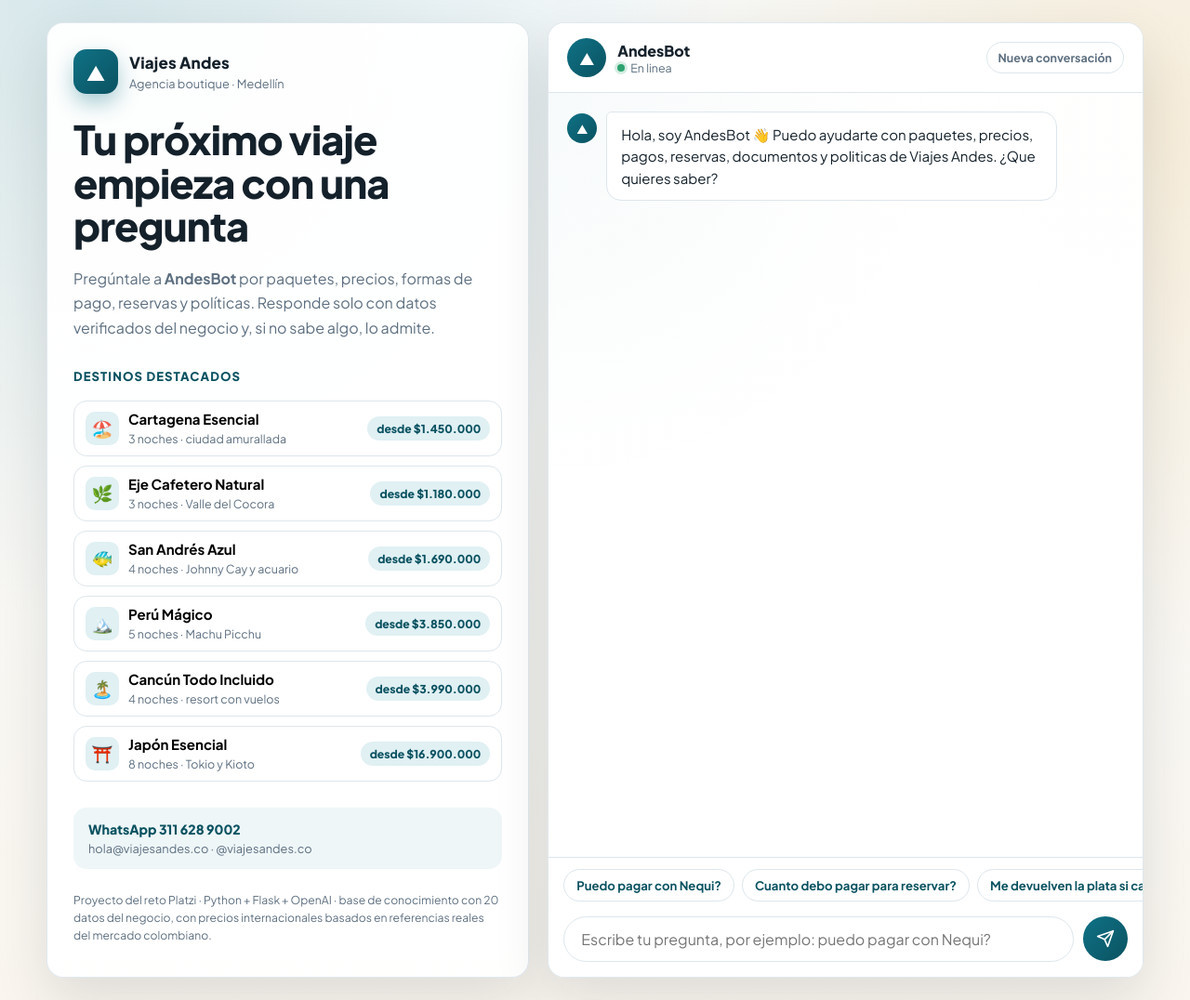
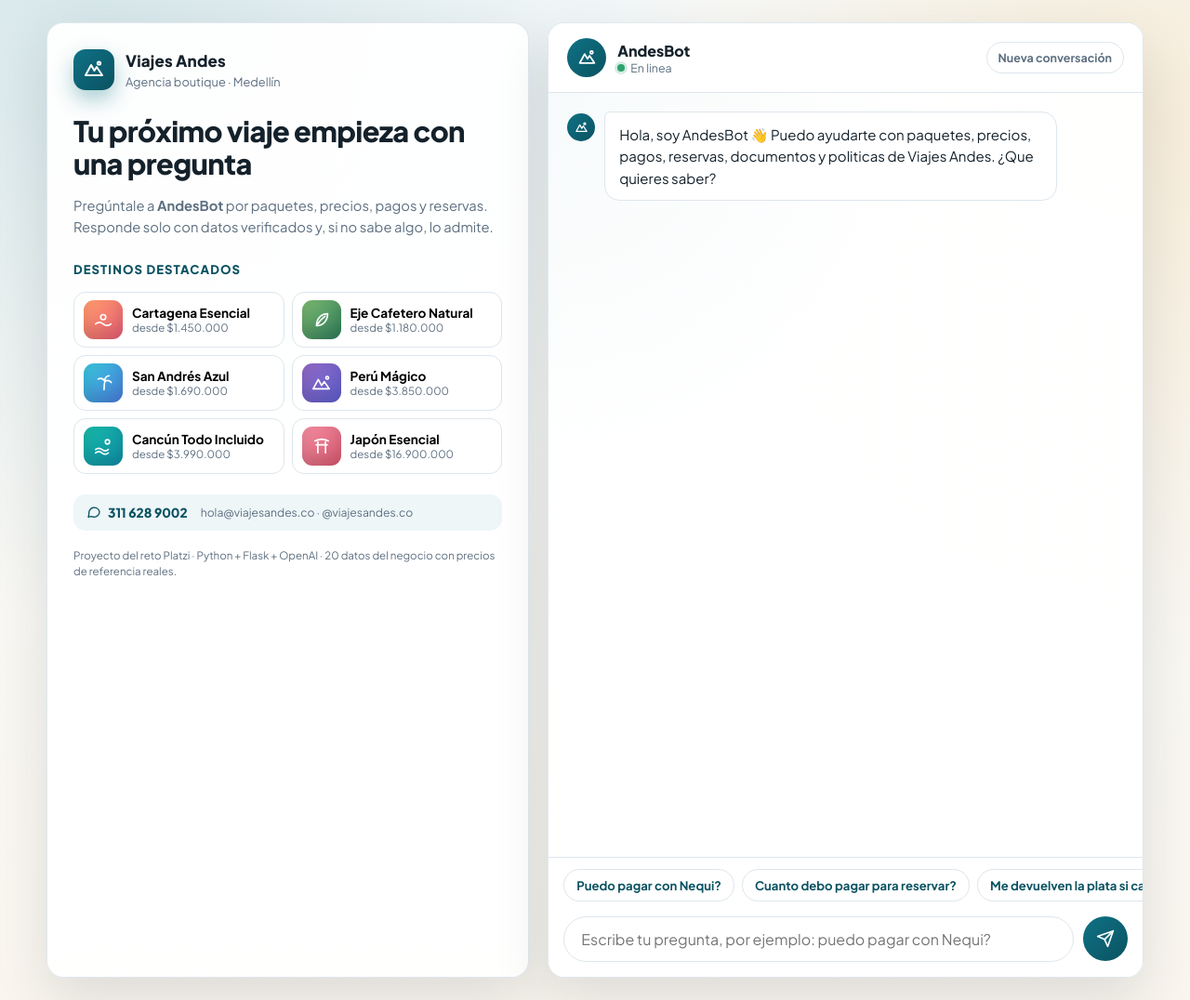
Before and after one commit to Chuchomen/asistente-viajes-andes, a Flask app: page / in a window 1280 px wide. Shown: the whole page at 93% size. Run offline with Flask 3, Linux system fonts and the light colour scheme.

Commit message:
Diseno compacto y profesional: todo cabe en pantalla
- Panel de destinos en grilla de 2 columnas con miniaturas ilustradas
  (gradientes + iconos SVG por destino), 1 columna en moviles pequenos.
- Logo y avatares vectoriales en lugar de emojis.
- Tipografia mas contenida: la pagina completa cabe en un portatil 1366x720
  sin scroll de pagina ni contenido cortado.
- Boton de WhatsApp con icono en el bloque de contacto.

Co-Authored-By: Claude Fable 5 <noreply@anthropic.com>

```diff
--- a/static/app.js
+++ b/static/app.js
@@ -9,6 +9,16 @@ const resetButton = document.querySelector("#resetChat");
 const MAX_HISTORY = 12;
 const WELCOME =
   "Hola, soy AndesBot 👋 Puedo ayudarte con paquetes, precios, pagos, reservas, documentos y politicas de Viajes Andes. ¿Que quieres saber?";
+const AVATAR_SVG =
+  '<svg viewBox="0 0 24 24" fill="none" stroke="currentColor" stroke-width="2" stroke-linecap="round" stroke-linejoin="round"><path d="M3 18 9 7l3.5 6L15 9l6 9z"/><circle cx="17.5" cy="5" r="1.6"/></svg>';
+
+function createAvatar() {
+  const avatar = document.createElement("span");
+  avatar.className = "avatar";
+  avatar.setAttribute("aria-hidden", "true");
+  avatar.innerHTML = AVATAR_SVG;
+  return avatar;
+}
 
 let history = [];
 
@@ -26,11 +36,7 @@ function addMessage(text, role, sources = []) {
   wrapper.className = `message ${role}`;
 
   if (role === "bot") {
-    const avatar = document.createElement("span");
-    avatar.className = "avatar";
-    avatar.setAttribute("aria-hidden", "true");
-    avatar.textContent = "⛰";
-    wrapper.appendChild(avatar);
+    wrapper.appendChild(createAvatar());
   }
 
   const bubble = document.createElement("div");
@@ -86,16 +92,11 @@ function showTyping() {
   wrapper.className = "message bot";
   wrapper.id = "typingIndicator";
 
-  const avatar = document.createElement("span");
-  avatar.className = "avatar";
-  avatar.setAttribute("aria-hidden", "true");
-  avatar.textContent = "⛰";
-
   const bubble = document.createElement("div");
   bubble.className = "bubble";
   bubble.innerHTML = '<span class="typing-dots"><i></i><i></i><i></i></span>';
 
-  wrapper.appendChild(avatar);
+  wrapper.appendChild(createAvatar());
   wrapper.appendChild(bubble);
   messages.appendChild(wrapper);
   messages.scrollTop = messages.scrollHeight;
--- a/static/styles.css
+++ b/static/styles.css
@@ -74,13 +74,17 @@ input {
 .brand-mark {
   display: grid;
   place-items: center;
-  width: 48px;
-  height: 48px;
-  border-radius: 14px;
-  font-size: 1.5rem;
+  width: 44px;
+  height: 44px;
+  border-radius: 13px;
   color: var(--white);
   background: linear-gradient(135deg, var(--accent), var(--accent-dark));
   box-shadow: 0 10px 22px rgba(15, 114, 133, 0.35);
+}
+
+.brand-mark svg {
+  width: 24px;
+  height: 24px;
 }
 
 .brand strong {
@@ -102,15 +106,15 @@ p {
 }
 
 h1 {
-  margin-bottom: 14px;
-  font-size: clamp(1.9rem, 3.4vw, 2.7rem);
+  margin-bottom: 10px;
+  font-size: clamp(1.5rem, 2.4vw, 2rem);
   font-weight: 800;
-  line-height: 1.08;
+  line-height: 1.15;
   letter-spacing: -0.02em;
 }
 
 h2 {
-  margin: 18px 0 12px;
+  margin: 14px 0 10px;
   font-size: 0.82rem;
   font-weight: 800;
   letter-spacing: 0.08em;
@@ -119,15 +123,16 @@ h2 {
 }
 
 .lead {
-  margin-bottom: 6px;
+  margin-bottom: 4px;
   color: var(--muted);
-  font-size: 1rem;
-  line-height: 1.65;
+  font-size: 0.92rem;
+  line-height: 1.6;
 }
 
 .destinations {
   display: grid;
-  gap: 10px;
+  grid-template-columns: 1fr 1fr;
+  gap: 8px;
 }
 
 .destination {
@@ -135,9 +140,10 @@ h2 {
   align-items: center;
   gap: 10px;
   width: 100%;
-  padding: 9px 12px;
+  min-width: 0;
+  padding: 8px 10px;
   border: 1px solid var(--line);
-  border-radius: 14px;
+  border-radius: 13px;
   background: var(--white);
   text-align: left;
   cursor: pointer;
@@ -155,15 +161,44 @@ h2 {
   outline-offset: 2px;
 }
 
-.destination-emoji {
+.thumb {
   display: grid;
   place-items: center;
-  width: 36px;
-  height: 36px;
+  width: 42px;
+  height: 42px;
   flex-shrink: 0;
-  border-radius: 10px;
-  font-size: 1.15rem;
-  background: var(--accent-soft);
+  border-radius: 11px;
+  color: var(--white);
+  box-shadow: inset 0 -10px 16px rgba(0, 0, 0, 0.12);
+}
+
+.thumb svg {
+  width: 22px;
+  height: 22px;
+}
+
+.thumb-cartagena {
+  background: linear-gradient(135deg, #ff9d6c, #e85d75);
+}
+
+.thumb-eje {
+  background: linear-gradient(135deg, #7cb970, #2e7d5b);
+}
+
+.thumb-sanandres {
+  background: linear-gradient(135deg, #38c6d9, #4a7de0);
+}
+
+.thumb-peru {
+  background: linear-gradient(135deg, #9168c4, #5d5fce);
+}
+
+.thumb-cancun {
+  background: linear-gradient(135deg, #17b8a6, #0f8fa8);
+}
+
+.thumb-japon {
+  background: linear-gradient(135deg, #f28ca0, #d95970);
 }
 
 .destination-info {
@@ -174,40 +209,45 @@ h2 {
 .destination-info strong {
   display: block;
   font-weight: 700;
-  font-size: 0.94rem;
+  font-size: 0.85rem;
+  white-space: nowrap;
+  overflow: hidden;
+  text-overflow: ellipsis;
 }
 
 .destination-info small {
+  display: block;
   color: var(--muted);
-  font-size: 0.78rem;
-}
-
-.destination-price {
-  flex-shrink: 0;
-  padding: 5px 10px;
-  border-radius: 999px;
-  color: var(--accent-dark);
-  background: var(--accent-soft);
-  font-size: 0.76rem;
-  font-weight: 800;
+  font-size: 0.72rem;
   white-space: nowrap;
+  overflow: hidden;
+  text-overflow: ellipsis;
 }
 
 .contact {
   display: flex;
-  flex-direction: column;
-  gap: 4px;
-  margin-top: 22px;
-  padding: 14px 16px;
-  border-radius: 14px;
+  align-items: center;
+  flex-wrap: wrap;
+  gap: 6px 14px;
+  margin-top: 16px;
+  padding: 11px 14px;
+  border-radius: 13px;
   background: var(--soft);
-  font-size: 0.88rem;
 }
 
 .contact a {
+  display: inline-flex;
+  align-items: center;
+  gap: 7px;
   color: var(--accent-dark);
   font-weight: 800;
+  font-size: 0.86rem;
   text-decoration: none;
+}
+
+.contact a svg {
+  width: 16px;
+  height: 16px;
 }
 
 .contact a:hover {
@@ -216,14 +256,14 @@ h2 {
 
 .contact span {
   color: var(--muted);
-  font-size: 0.8rem;
+  font-size: 0.76rem;
 }
 
 .tech-note {
-  margin: 18px 0 0;
+  margin: 12px 0 0;
   color: var(--muted);
-  font-size: 0.76rem;
-  line-height: 1.55;
+  font-size: 0.72rem;
+  line-height: 1.5;
 }
 
 /* ---------- Chat panel ---------- */
@@ -259,9 +299,13 @@ h2 {
   height: 42px;
   flex-shrink: 0;
   border-radius: 50%;
-  font-size: 1.2rem;
   color: var(--white);
   background: linear-gradient(135deg, var(--accent), var(--accent-dark));
+}
+
+.bot-avatar svg {
+  width: 21px;
+  height: 21px;
 }
 
 .bot-identity strong {
@@ -353,14 +397,18 @@ h2 {
 .message .avatar {
   display: grid;
   place-items: center;
-  width: 32px;
-  height: 32px;
+  width: 30px;
+  height: 30px;
   flex-shrink: 0;
   margin-top: 2px;
   border-radius: 50%;
-  font-size: 0.9rem;
   color: var(--white);
   background: linear-gradient(135deg, var(--accent), var(--accent-dark));
+}
+
+.message .avatar svg {
+  width: 15px;
+  height: 15px;
 }
 
 .message .bubble {
@@ -573,6 +621,10 @@ h2 {
 }
 
 @media (max-width: 520px) {
+  .destinations {
+    grid-template-columns: 1fr;
+  }
+
   .chat-panel header {
     padding: 14px 14px;
   }
--- a/templates/index.html
+++ b/templates/index.html
@@ -22,7 +22,12 @@
     <main class="layout">
       <section class="panel info-panel">
         <div class="brand">
-          <span class="brand-mark" aria-hidden="true">&#9968;</span>
+          <span class="brand-mark" aria-hidden="true">
+            <svg viewBox="0 0 24 24" fill="none" stroke="currentColor" stroke-width="2" stroke-linecap="round" stroke-linejoin="round">
+              <path d="M3 18 9 7l3.5 6L15 9l6 9z" />
+              <circle cx="17.5" cy="5" r="1.6" />
+            </svg>
+          </span>
           <div>
             <strong>Viajes Andes</strong>
             <small>Agencia boutique &middot; Medell&iacute;n</small>
@@ -32,80 +37,116 @@
         <h1>Tu pr&oacute;ximo viaje empieza con una pregunta</h1>
         <p class="lead">
           Preg&uacute;ntale a <strong>AndesBot</strong> por paquetes, precios,
-          formas de pago, reservas y pol&iacute;ticas. Responde solo con datos
-          verificados del negocio y, si no sabe algo, lo admite.
+          pagos y reservas. Responde solo con datos verificados y, si no sabe
+          algo, lo admite.
         </p>
 
         <h2>Destinos destacados</h2>
         <div class="destinations">
           <button type="button" class="destination" data-question="Cuanto cuesta el plan a Cartagena y que incluye?">
-            <span class="destination-emoji" aria-hidden="true">&#127958;&#65039;</span>
+            <span class="thumb thumb-cartagena" aria-hidden="true">
+              <svg viewBox="0 0 24 24" fill="none" stroke="currentColor" stroke-width="1.8" stroke-linecap="round" stroke-linejoin="round">
+                <circle cx="12" cy="9" r="3" />
+                <path d="M3 17c3-2.4 6-2.4 9 0s6 2.4 9 0" />
+              </svg>
+            </span>
             <span class="destination-info">
               <strong>Cartagena Esencial</strong>
-              <small>3 noches &middot; ciudad amurallada</small>
+              <small>desde $1.450.000</small>
             </span>
-            <span class="destination-price">desde $1.450.000</span>
           </button>
           <button type="button" class="destination" data-question="Cuanto cuesta el plan al Eje Cafetero y que incluye?">
-            <span class="destination-emoji" aria-hidden="true">&#127807;</span>
+            <span class="thumb thumb-eje" aria-hidden="true">
+              <svg viewBox="0 0 24 24" fill="none" stroke="currentColor" stroke-width="1.8" stroke-linecap="round" stroke-linejoin="round">
+                <path d="M6 19C6 11 11 5 19 5c0 8-5 14-13 14z" />
+                <path d="M6 19c3-5 7-9 10-11" />
+              </svg>
+            </span>
             <span class="destination-info">
               <strong>Eje Cafetero Natural</strong>
-              <small>3 noches &middot; Valle del Cocora</small>
+              <small>desde $1.180.000</small>
             </span>
-            <span class="destination-price">desde $1.180.000</span>
           </button>
           <button type="button" class="destination" data-question="Cuanto cuesta el plan a San Andres y que incluye?">
-            <span class="destination-emoji" aria-hidden="true">&#128032;</span>
+            <span class="thumb thumb-sanandres" aria-hidden="true">
+              <svg viewBox="0 0 24 24" fill="none" stroke="currentColor" stroke-width="1.8" stroke-linecap="round" stroke-linejoin="round">
+                <path d="M13 20c0-5 .5-8 1-10" />
+                <path d="M14 10c-2-3-5-4-8-2.5" />
+                <path d="M14 10c-.3-3.4 1.5-6 5-6.5" />
+                <path d="M14 10c3-1.6 6-.6 7.5 1.5" />
+              </svg>
+            </span>
             <span class="destination-info">
               <strong>San Andr&eacute;s Azul</strong>
-              <small>4 noches &middot; Johnny Cay y acuario</small>
+              <small>desde $1.690.000</small>
             </span>
-            <span class="destination-price">desde $1.690.000</span>
           </button>
           <button type="button" class="destination" data-question="Cuanto cuesta el plan a Peru y que incluye?">
-            <span class="destination-emoji" aria-hidden="true">&#127956;&#65039;</span>
+            <span class="thumb thumb-peru" aria-hidden="true">
+              <svg viewBox="0 0 24 24" fill="none" stroke="currentColor" stroke-width="1.8" stroke-linecap="round" stroke-linejoin="round">
+                <path d="M2 19 8 8l4 7 3-4.5L21 19z" />
+                <circle cx="18.5" cy="6" r="1.6" />
+              </svg>
+            </span>
             <span class="destination-info">
               <strong>Per&uacute; M&aacute;gico</strong>
-              <small>5 noches &middot; Machu Picchu</small>
+              <small>desde $3.850.000</small>
             </span>
-            <span class="destination-price">desde $3.850.000</span>
           </button>
           <button type="button" class="destination" data-question="Cuanto cuesta el plan a Cancun y que incluye?">
-            <span class="destination-emoji" aria-hidden="true">&#127965;&#65039;</span>
+            <span class="thumb thumb-cancun" aria-hidden="true">
+              <svg viewBox="0 0 24 24" fill="none" stroke="currentColor" stroke-width="1.8" stroke-linecap="round" stroke-linejoin="round">
+                <circle cx="17" cy="7" r="2.5" />
+                <path d="M3 16c2.5-2 5-2 7.5 0s5 2 7.5 0" />
+                <path d="M3 20c2.5-2 5-2 7.5 0s5 2 7.5 0" />
+              </svg>
+            </span>
             <span class="destination-info">
               <strong>Canc&uacute;n Todo Incluido</strong>
-              <small>4 noches &middot; resort con vuelos</small>
+              <small>desde $3.990.000</small>
             </span>
-            <span class="destination-price">desde $3.990.000</span>
           </button>
           <button type="button" class="destination" data-question="Cuanto cuesta el plan a Japon y que incluye?">
-            <span class="destination-emoji" aria-hidden="true">&#9961;&#65039;</span>
+            <span class="thumb thumb-japon" aria-hidden="true">
+              <svg viewBox="0 0 24 24" fill="none" stroke="currentColor" stroke-width="1.8" stroke-linecap="round" stroke-linejoin="round">
+                <path d="M4 6c5-2.5 11-2.5 16 0" />
+                <path d="M5.5 10.5h13" />
+                <path d="M7.5 6.8V20" />
+                <path d="M16.5 6.8V20" />
+              </svg>
+            </span>
             <span class="destination-info">
               <strong>Jap&oacute;n Esencial</strong>
-              <small>8 noches &middot; Tokio y Kioto</small>
+              <small>desde $16.900.000</small>
             </span>
-            <span class="destination-price">desde $16.900.000</span>
           </button>
         </div>
 
         <div class="contact">
           <a href="https://wa.me/573116289002" target="_blank" rel="noopener">
-            WhatsApp 311 628 9002
+            <svg viewBox="0 0 24 24" fill="none" stroke="currentColor" stroke-width="2" stroke-linecap="round" stroke-linejoin="round" aria-hidden="true">
+              <path d="M21 11.5a8.4 8.4 0 0 1-9.3 8.4 8.6 8.6 0 0 1-3.7-1L3 20l1.1-4.8a8.4 8.4 0 1 1 16.9-3.7z" />
+            </svg>
+            311 628 9002
           </a>
           <span>hola@viajesandes.co &middot; @viajesandes.co</span>
         </div>
 
         <p class="tech-note">
-          Proyecto del reto Platzi &middot; Python + Flask + OpenAI &middot; base
-          de conocimiento con 20 datos del negocio, con precios internacionales
-          basados en referencias reales del mercado colombiano.
+          Proyecto del reto Platzi &middot; Python + Flask + OpenAI &middot; 20
+          datos del negocio con precios de referencia reales.
         </p>
       </section>
 
       <section class="panel chat-panel">
         <header>
           <div class="bot-identity">
-            <span class="bot-avatar" aria-hidden="true">&#9968;</span>
+            <span class="bot-avatar" aria-hidden="true">
+              <svg viewBox="0 0 24 24" fill="none" stroke="currentColor" stroke-width="2" stroke-linecap="round" stroke-linejoin="round">
+                <path d="M3 18 9 7l3.5 6L15 9l6 9z" />
+                <circle cx="17.5" cy="5" r="1.6" />
+              </svg>
+            </span>
             <div>
               <strong>AndesBot</strong>
               <small id="apiStatus"><span class="dot"></span>Conectando...</small>
```
